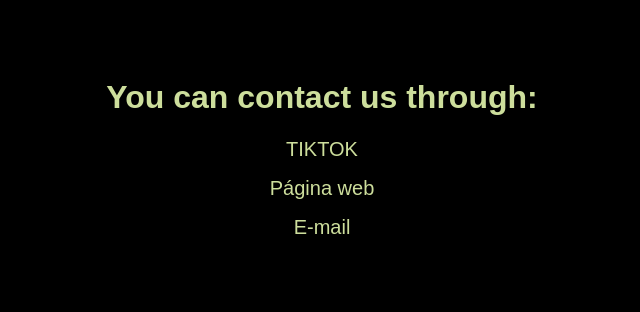
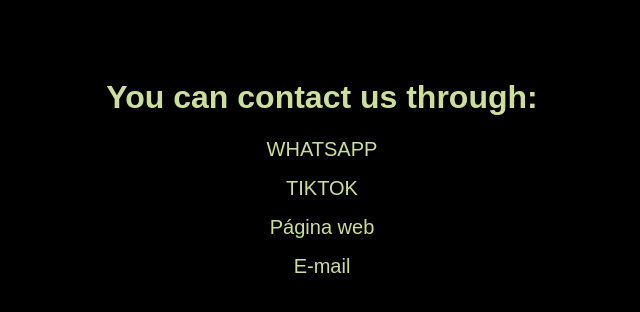
Before and after one commit to textils-med/contact-us-page, a plain HTML site: page index.html in a window 1280 px wide. Shown: the whole page, without its empty margins (318-958 px from the left). Drawn offline with Linux system fonts and the light colour scheme.

Commit message:
index.html

```diff
--- a/index.html
+++ b/index.html
@@ -22,8 +22,9 @@
 </head>
 <body>
     <h1>You can contact us through:</h1>
+    <p><a href="https://wa.me/message/QPB6Y7OGOVSYE1">WHATSAPP</a></p>
     <p><a href="https://www.tiktok.com/@textilsmed">TIKTOK</a></p>
     <p><a href="https://textils-med.jimdosite.com/contactame/#">Página web</a></p>
     <p><a href="mailto:textils.med@gmail.com">E-mail</a></p>
-</body>
+    </body>
 </html>
```
